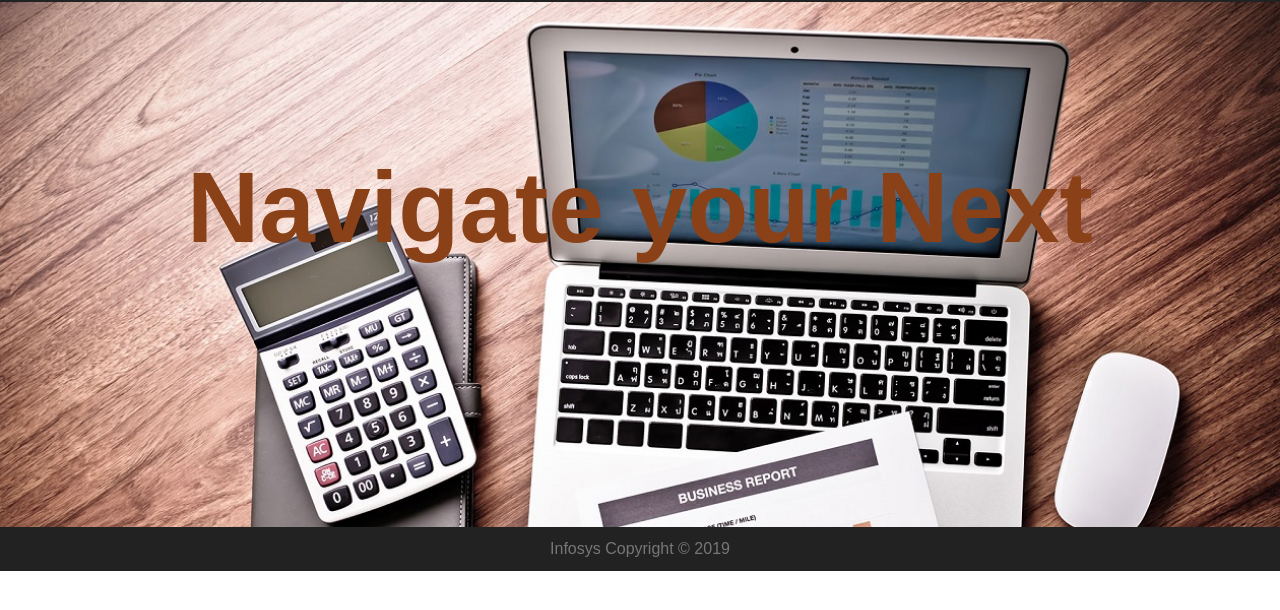
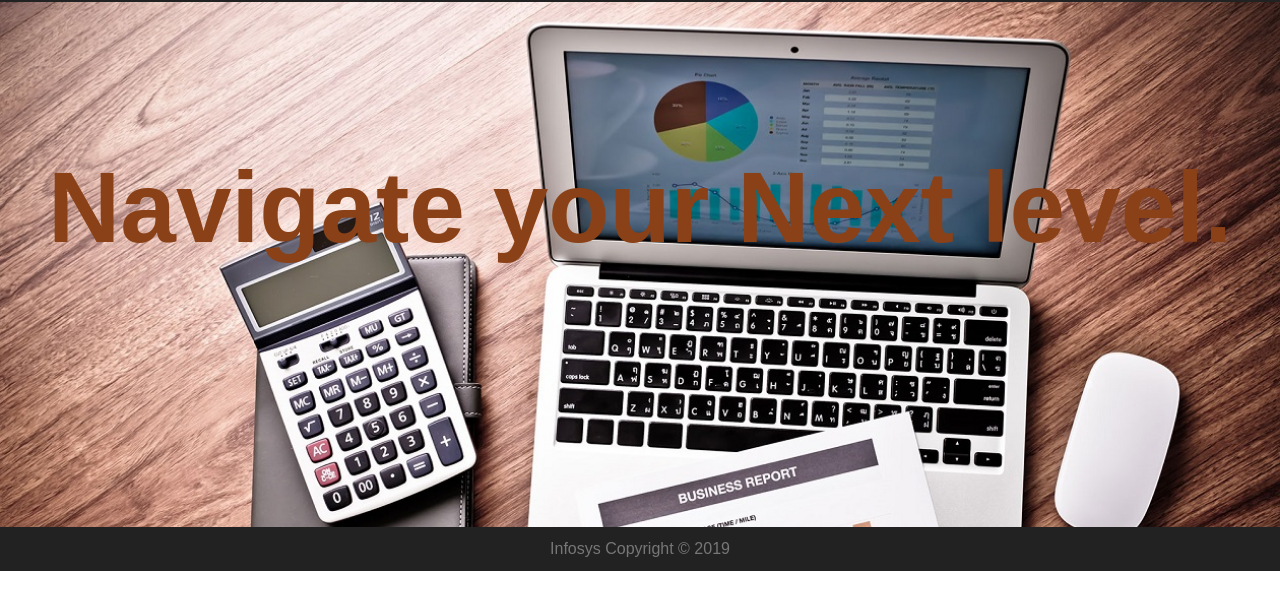
Before and after one commit to ankitsoni5/CloudBuild, a plain HTML site: page index.html in a window 1280 px wide. Shown: the part 60-670 px from the top of the page. Drawn offline with Linux system fonts and the light colour scheme.

Commit message:
sample changes

```diff
--- a/index.html
+++ b/index.html
@@ -36,7 +36,7 @@
         <div class="hero">
             <!-- content for the hero -->
             <div class="hero-content">
-                <h1 class="hero-title">Navigate your Next</h1>
+                <h1 class="hero-title">Navigate your Next level.</h1>
             </div>
         </div>
     </main>
```
